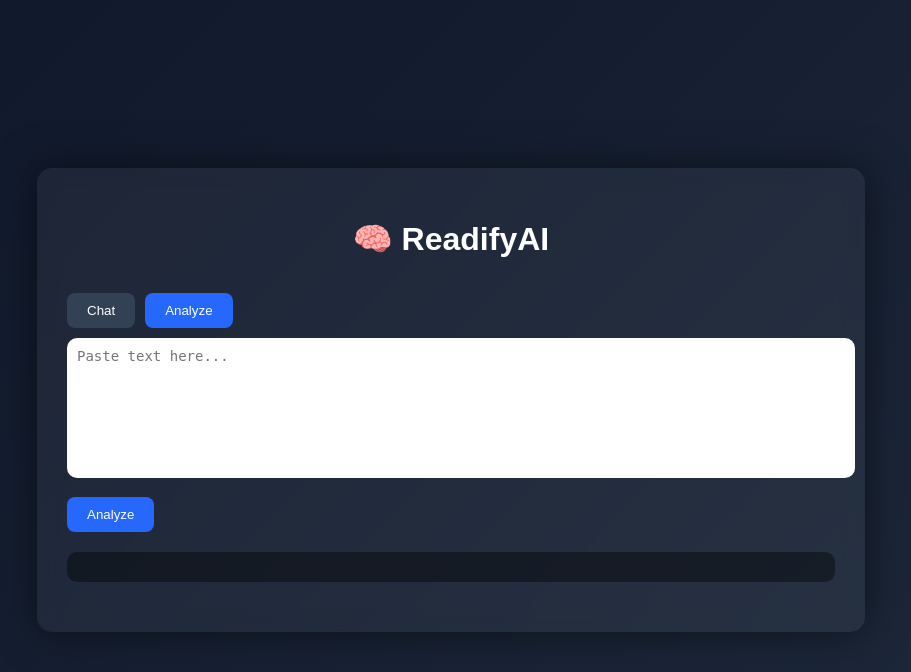
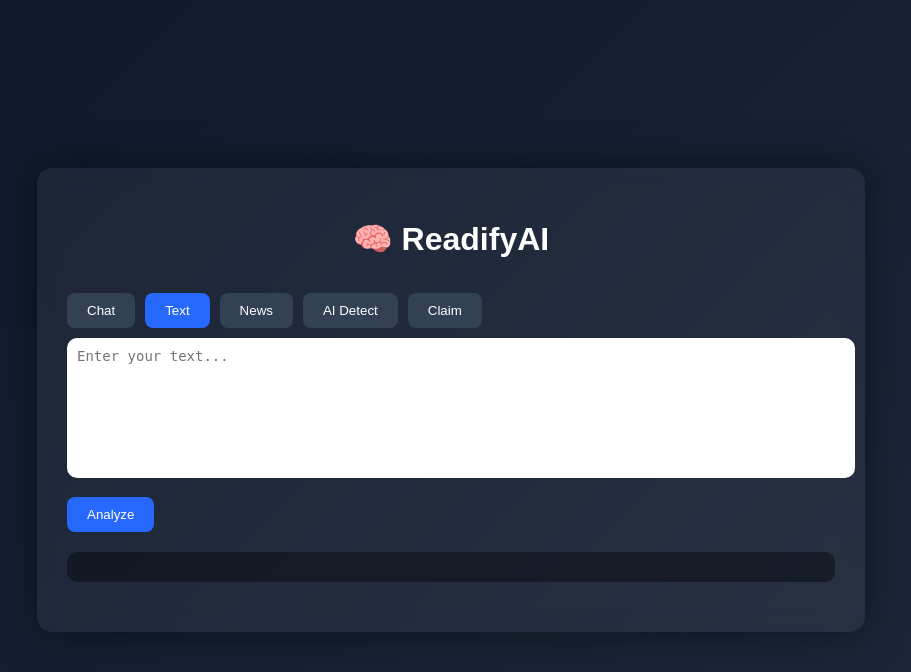
Before and after one commit to Balach114/ReadifyAI, a Flask app: page / in a window 1280 px wide. Shown: the top 672 px of the page, without its empty margins (189-1100 px from the left). Run offline with Flask 3, Linux system fonts and the light colour scheme.

Commit message:
Added multi-mode AI system

```diff
--- a/app.py
+++ b/app.py
@@ -1,21 +1,84 @@
 from flask import Flask, render_template, request, jsonify
 from openai import OpenAI
+import os
 
 app = Flask(__name__)
-client = OpenAI()
+client = OpenAI(api_key=os.environ.get("OPENAI_API_KEY"))
 
-# Home page
+
 @app.route("/")
 def home():
     return render_template("index.html")
 
-# Analyze route
+
+@app.route("/chat", methods=["POST"])
+def chat():
+    data = request.json
+    text = data.get("text")
+
+    response = client.chat.completions.create(
+        model="gpt-4o-mini",
+        messages=[{"role": "user", "content": text}]
+    )
+
+    return jsonify({"result": response.choices[0].message.content})
+
+
 @app.route("/analyze", methods=["POST"])
 def analyze():
-    data = request.get_json()
-    text = data["text"]
+    data = request.json
+    text = data.get("text")
+    mode = data.get("mode")
 
-    prompt = f"Analyze this:\n{text}"
+    # 🔥 MULTI-MODE SYSTEM
+    if mode == "news":
+        prompt = f"""
+        Analyze this news:
+
+        {text}
+
+        Give:
+        - Summary
+        - Is it fake or real?
+        - Bias
+        - Red flags
+        """
+
+    elif mode == "ai_detection":
+        prompt = f"""
+        Detect if AI generated:
+
+        {text}
+
+        Give:
+        - Probability (%)
+        - Reasons
+        """
+
+    elif mode == "claim":
+        prompt = f"""
+        Verify this claim:
+
+        {text}
+
+        Give:
+        - True / False / Unverified
+        - Explanation
+        """
+
+    else:
+        # default text analysis
+        prompt = f"""
+        Analyze this text:
+
+        {text}
+
+        Provide:
+        - Summary
+        - Tone
+        - Bias
+        - Verdict
+        """
 
     response = client.chat.completions.create(
         model="gpt-4o-mini",
@@ -24,21 +87,6 @@ def analyze():
 
     return jsonify({"result": response.choices[0].message.content})
 
-# 🔥 ADD THIS HERE (NEW)
-@app.route("/chat", methods=["POST"])
-def chat():
-    data = request.get_json()
-    text = data["text"]
-
-    response = client.chat.completions.create(
-        model="gpt-4o-mini",
-        messages=[{"role": "user", "content": text}]
-    )
-
-    return jsonify({"result": response.choices[0].message.content})
-
-# Run app
-import os
 
 if __name__ == "__main__":
     port = int(os.environ.get("PORT", 8080))
--- a/templates/index.html
+++ b/templates/index.html
@@ -9,13 +9,16 @@
 <div class="container">
     <h1>🧠 ReadifyAI</h1>
 
-    <!-- Mode Toggle -->
+    <!-- Modes -->
     <div class="toggle">
         <button onclick="setMode('chat')" id="chatBtn">Chat</button>
-        <button onclick="setMode('analyze')" id="analyzeBtn" class="active">Analyze</button>
+        <button onclick="setMode('analyze')" id="analyzeBtn" class="active">Text</button>
+        <button onclick="setMode('news')" id="newsBtn">News</button>
+        <button onclick="setMode('ai_detection')" id="ai_detectionBtn">AI Detect</button>
+        <button onclick="setMode('claim')" id="claimBtn">Claim</button>
     </div>
 
-    <textarea id="input" placeholder="Paste text here..."></textarea>
+    <textarea id="input" placeholder="Enter your text..."></textarea>
 
     <button onclick="handleAction()" id="btn">Analyze</button>
 
@@ -30,101 +33,66 @@ let mode = "analyze";
 function setMode(m) {
     mode = m;
 
-    let btn = document.getElementById("btn");
-    btn.innerText = m === "chat" ? "Send" : "Analyze";
+    document.getElementById("btn").innerText =
+        (m === "chat") ? "Send" : "Analyze";
 
-    document.getElementById("chatBtn").classList.remove("active");
-    document.getElementById("analyzeBtn").classList.remove("active");
+    // reset buttons
+    document.querySelectorAll(".toggle button").forEach(btn => {
+        btn.classList.remove("active");
+    });
 
     document.getElementById(m + "Btn").classList.add("active");
 }
 
 function handleAction() {
-    if (mode === "chat") {
-        sendMessage();
-    } else {
-        analyze();
-    }
+    if (mode === "chat") sendMessage();
+    else analyze();
 }
 
 function analyze() {
     let btn = document.getElementById("btn");
-    let inputBox = document.getElementById("input");
+    btn.innerText = "Processing...";
+    btn.disabled = true;
 
-    let text = inputBox.value;
-
-    if (!text.trim()) return;
-
-    btn.innerText = "Analyzing...";
-    btn.disabled = true;
+    let text = document.getElementById("input").value;
 
     fetch("/analyze", {
         method: "POST",
-        headers: {
-            "Content-Type": "application/json"
-        },
-        body: JSON.stringify({ text: text })
+        headers: {"Content-Type": "application/json"},
+        body: JSON.stringify({
+            text: text,
+            mode: mode
+        })
     })
     .then(res => res.json())
     .then(data => {
-        let result = data.result || data.error || "No response";
-
-        // Color logic
-        let color = "white";
-        if (result.includes("Likely Real")) color = "lightgreen";
-        if (result.includes("Suspicious")) color = "red";
-
-        // Confidence
-        let match = result.match(/Confidence:\s*(\d+)/);
-        let percent = match ? match[1] : 50;
-
-        document.getElementById("output").innerHTML = `
-            <div style="color:${color}">
-                ${result.replace(/\n/g, "<br>")}
-            </div>
-            <div class="bar">
-                <div class="fill" style="width:${percent}%"></div>
-            </div>
-            <p>${percent}% Confidence</p>
-        `;
-
-        saveHistory(text);
-
-        inputBox.value = "";
+        document.getElementById("output").innerText =
+            data.result || data.error;
 
         btn.innerText = "Analyze";
         btn.disabled = false;
+
+        saveHistory(text);
     })
     .catch(err => {
         console.log(err);
-        document.getElementById("output").innerText = "Error occurred";
-
         btn.innerText = "Analyze";
         btn.disabled = false;
     });
 }
 
 function sendMessage() {
-    let inputBox = document.getElementById("input");
-    let text = inputBox.value;
-
-    if (!text.trim()) return;
+    let text = document.getElementById("input").value;
 
     fetch("/chat", {
         method: "POST",
-        headers: {
-            "Content-Type": "application/json"
-        },
-        body: JSON.stringify({ text: text })
+        headers: {"Content-Type": "application/json"},
+        body: JSON.stringify({text: text})
     })
     .then(res => res.json())
     .then(data => {
-        document.getElementById("output").innerText = data.result || "No response";
+        document.getElementById("output").innerText = data.result;
         saveHistory(text);
-        inputBox.value = "";
-    })
-    .catch(err => {
-        console.log(err);
     });
 }
 
```
